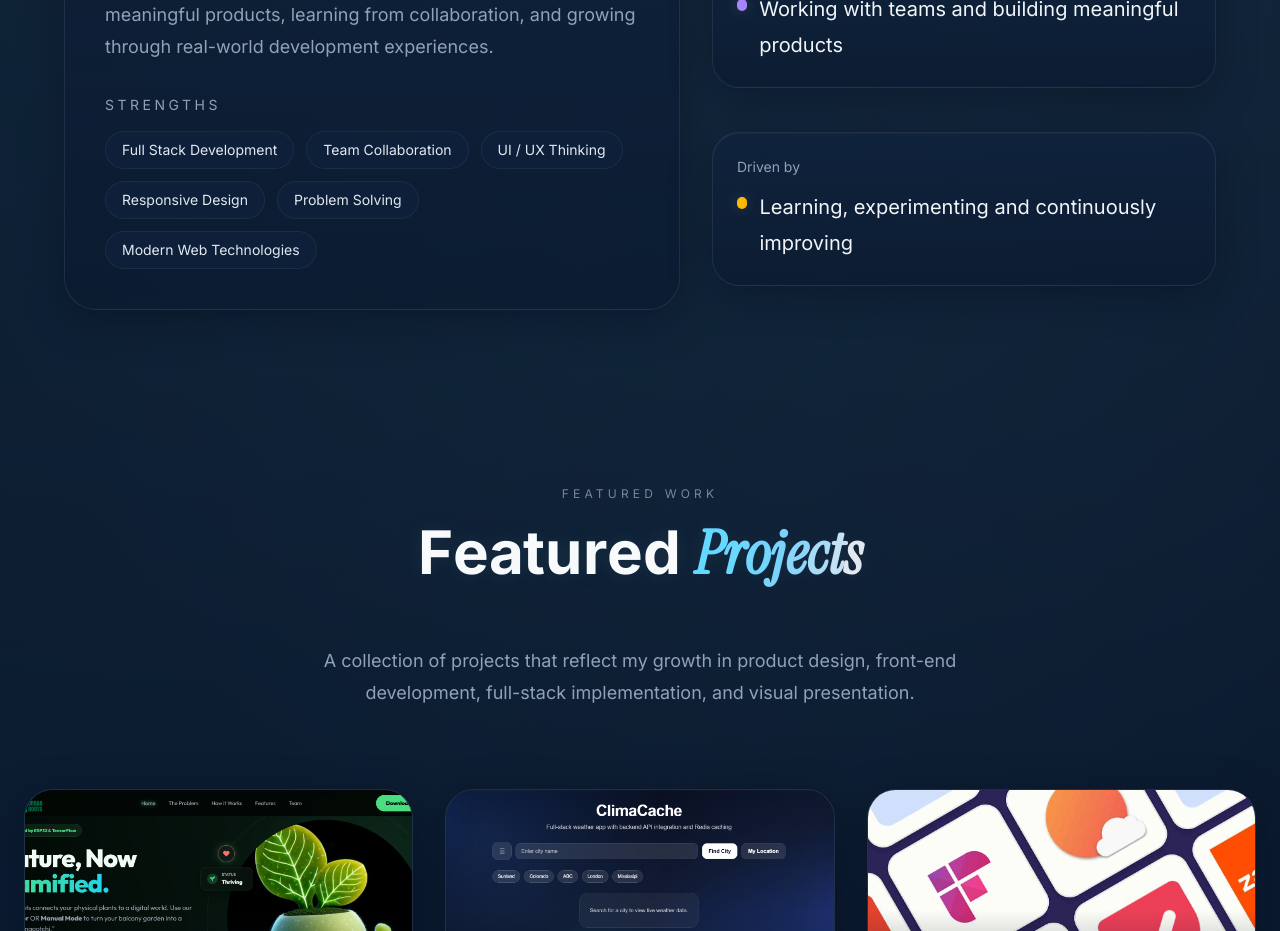
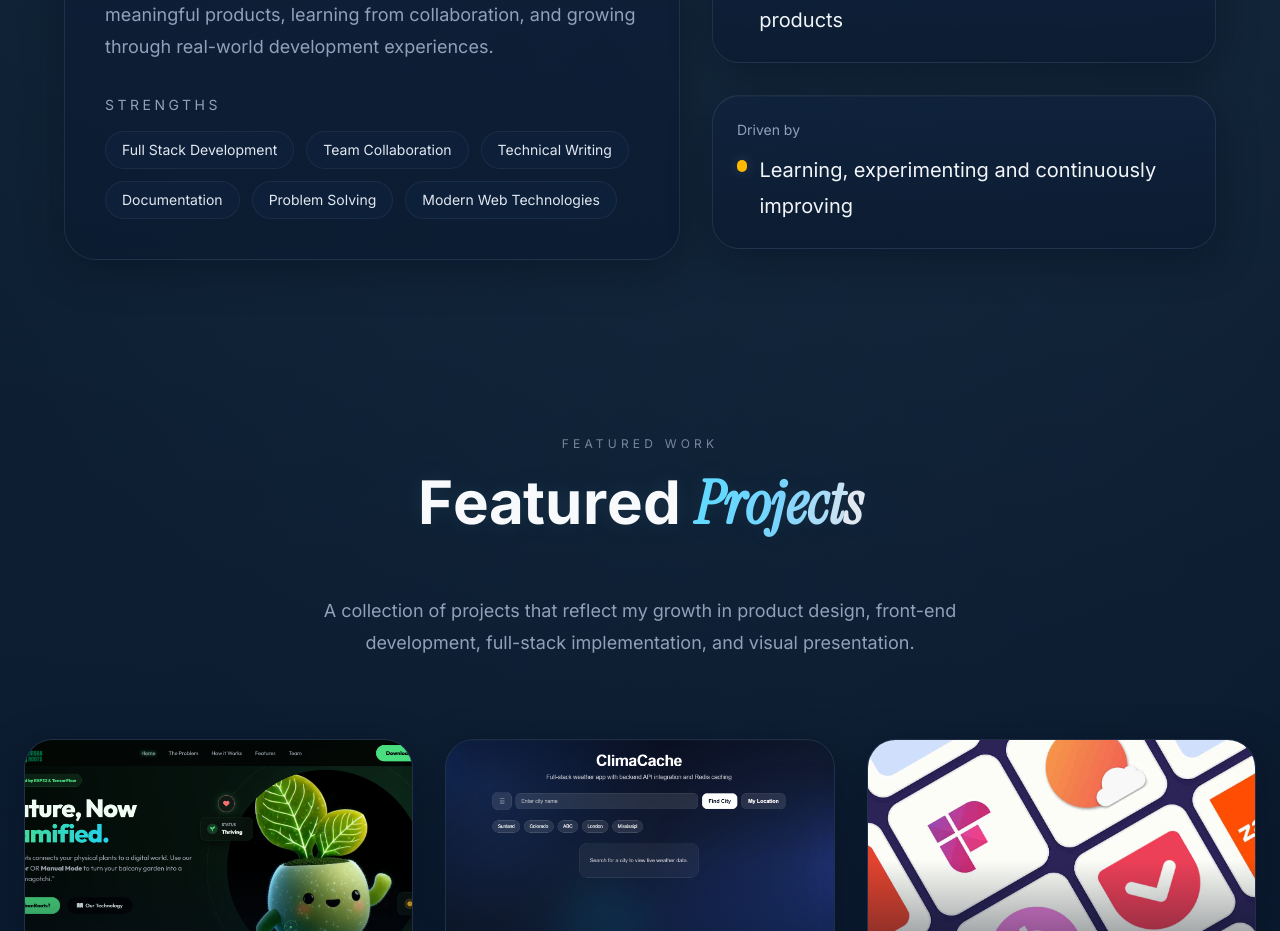
Before and after one commit to pamina-guru/pamina-portfolio, a React (Vite) app: page / in a window 1280 px wide. Shown: the part 1600-2531 px from the top of the page. Built offline with nearby package versions, Linux system fonts and the light colour scheme.

Commit message:
modified about cards

```diff
--- a/src/components/About.jsx
+++ b/src/components/About.jsx
@@ -30,8 +30,8 @@ function About() {
   const strengths = [
     "Full Stack Development",
     "Team Collaboration",
-    "UI / UX Thinking",
-    "Responsive Design",
+    "Technical Writing",
+    "Documentation",
     "Problem Solving",
     "Modern Web Technologies",
   ];
```
